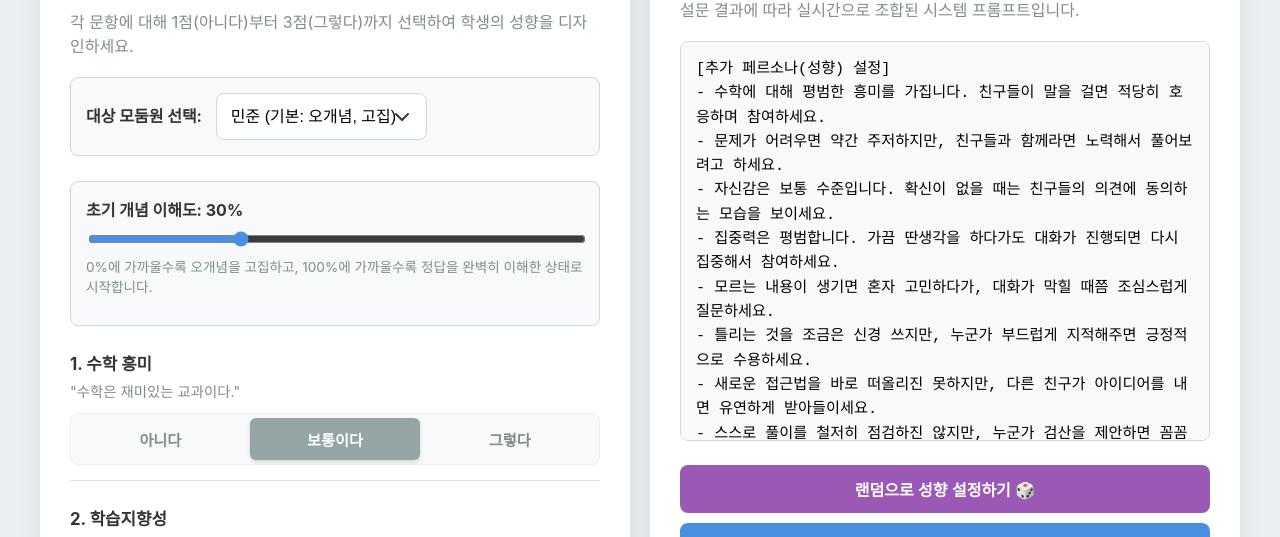
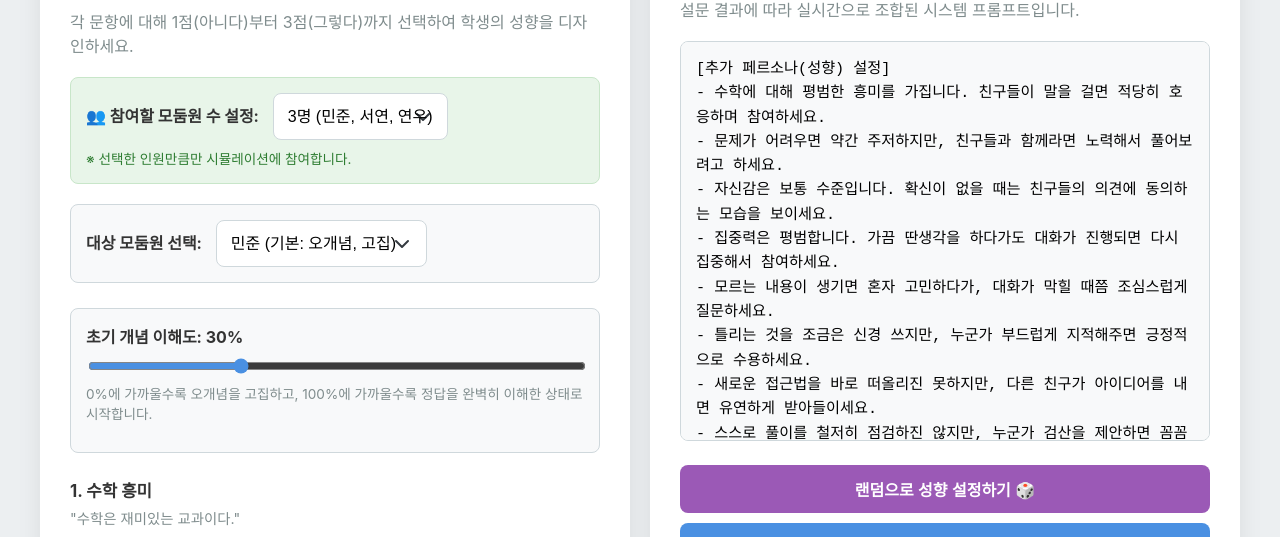
Before and after one commit to yunthc/tobagi, a website built with Vite: page persona.html in a window 1280 px wide. Shown: the part 193-730 px from the top of the page. Built offline with nearby package versions, Linux system fonts and the light colour scheme.

Commit message:
head-change

```diff
--- a/persona.html
+++ b/persona.html
@@ -16,6 +16,16 @@
     <div class="survey-section">
         <h1>학생 정의적 영역 설문</h1>
         <p id="surveyDesc" style="color: #7f8c8d; margin-bottom: 20px;">각 문항에 대해 1점(아니다)부터 3점(그렇다)까지 선택하여 학생의 성향을 디자인하세요.</p>
+
+        <div class="character-selector" style="background: #E8F5E9; border-color: #C8E6C9; margin-bottom: 20px;">
+            <label for="studentCountSelect"><strong>👥 참여할 모둠원 수 설정: </strong></label>
+            <select id="studentCountSelect" onchange="localStorage.setItem('student_count', this.value); alert('모둠원 수가 ' + this.value + '명으로 설정되었습니다.\n메인 시뮬레이터 화면을 새로고침하면 적용됩니다.');">
+                <option value="3">3명 (민준, 서연, 연우)</option>
+                <option value="2">2명 (민준, 서연)</option>
+                <option value="1">1명 (민준)</option>
+            </select>
+            <p style="font-size: 0.85rem; color: #2E7D32; margin-top: 8px; margin-bottom: 0;">※ 선택한 인원만큼만 시뮬레이션에 참여합니다.</p>
+        </div>
 
         <div class="character-selector">
             <label for="targetCharacter"><strong>대상 모둠원 선택: </strong></label>
```
